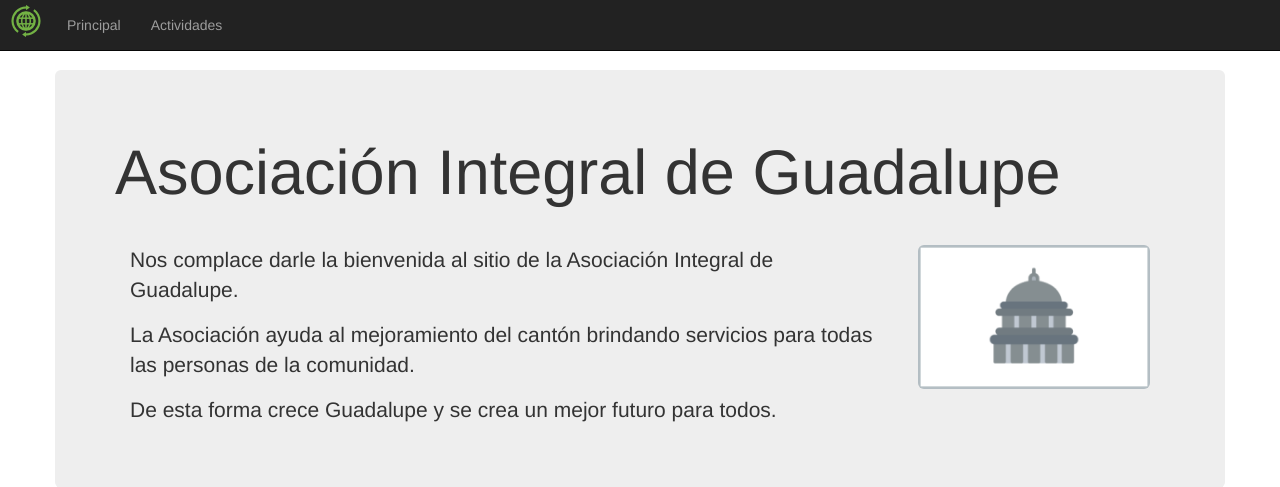
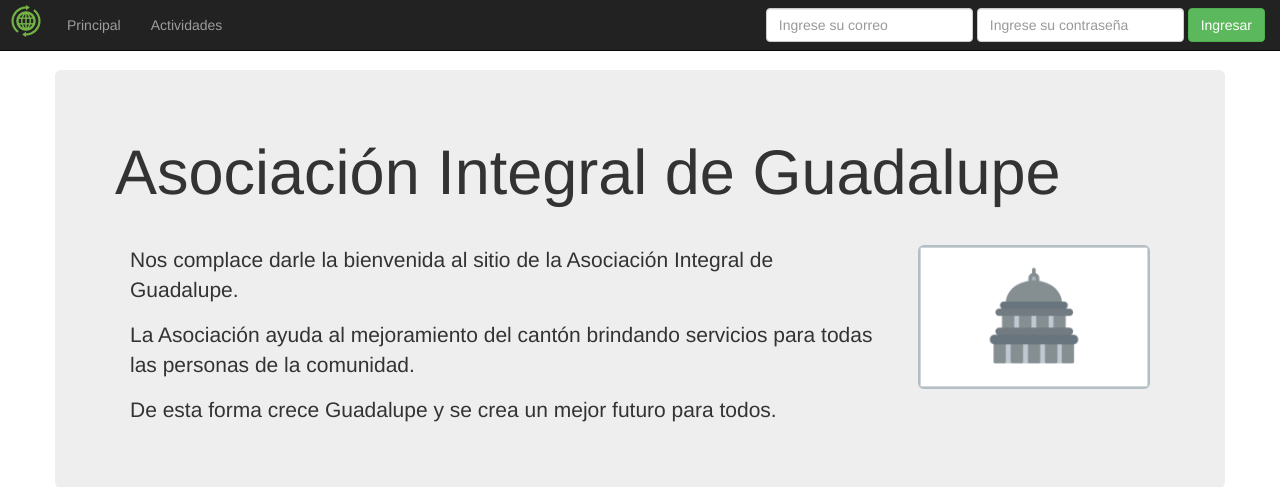
Before and after one commit to adriansb3105/AsociacionIntegralAdrianSerranoSemestreIIIAnno2016, a PHP site: page / in a window 1280 px wide. Shown: the top 487 px of the page. Run offline with PHP 8.4, Linux system fonts and the light colour scheme; some libraries are stand-ins or nearby versions.

Commit message:
Added login form in the header, LoginController and LoginModel

```diff
--- a/view/header.php
+++ b/view/header.php
@@ -31,6 +31,19 @@
               <li><a href="index.php">Principal <span class="sr-only">(current)</span></a></li>
               <li><a href="?calendar">Actividades</a></li>
             </ul>
+
+            <form action="?login=log" class="navbar-form navbar-right" method="POST">
+              <div class="form-group">
+                <label class="sr-only" for="emailLogin">Ingrese su correo</label>
+                <input type="email" class="form-control" id="emailLogin" placeholder="Ingrese su correo">
+              </div>
+              <div class="form-group">
+                <label class="sr-only" for="passwordLogin">Ingrese su contrase&ntilde;a</label>
+                <input type="password" class="form-control" id="passwordLogin" placeholder="Ingrese su contrase&ntilde;a">
+              </div>
+
+              <button type="submit" class="btn btn-success">Ingresar</button>
+            </form>
           </div>
         </div>
       </nav>
```
Also changed, not shown: controller/LoginController.php (added, +14 -0 lines), model/LoginModel.php (added, +15 -0 lines).
